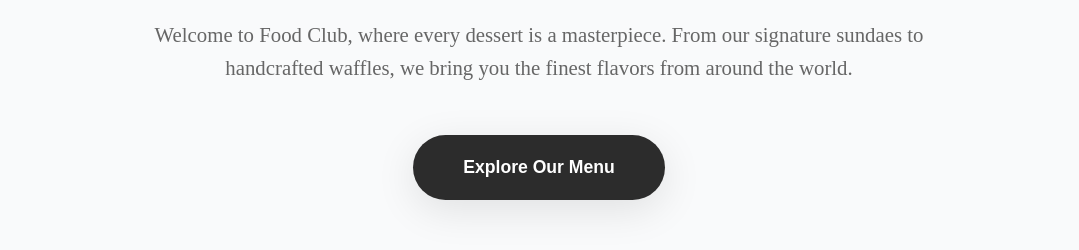
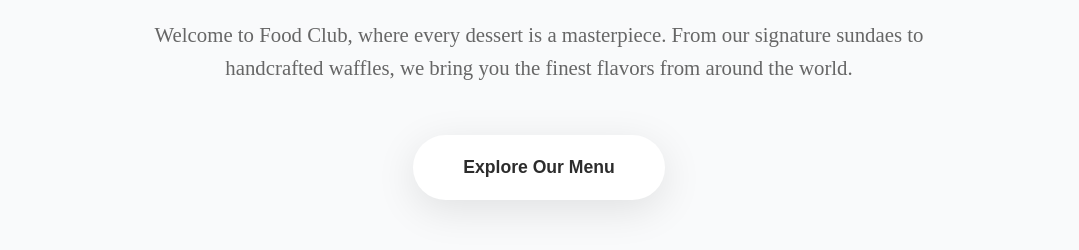
Before and after one commit to bhavya-428/foodfuel, a React (Vite) app: page / in a window 1280 px wide. Shown: the part 1060-1310 px from the top of the page, without its empty margins (101-1180 px from the left). Built offline with nearby package versions, Linux system fonts and the light colour scheme; no server answers.

Commit message:
UI: Refined color palette and consistency in Home and index styles

```diff
--- a/src/Pages/Home.css
+++ b/src/Pages/Home.css
@@ -36,8 +36,8 @@
   padding: 22px 50px;
   border-radius: 50px;
   border: none;
-  background: var(--dark);
-  color: white;
+  background: var(--text);
+  color: var(--text-color);
   font-size: 1.1rem;
   font-weight: bold;
   cursor: pointer;
--- a/src/index.css
+++ b/src/index.css
@@ -7,7 +7,7 @@
   --accent: #FFD369;
   --dark: #2C2C2C;
   --light: #F9FAFB;
-
+  --text: #ffffff;
   --bg-color: #F9FAFB;
   --text-color: var(--dark);
   --shadow: 0 8px 32px 0 rgba(44, 44, 44, 0.08); /* Adjusted shadow for new palette */
@@ -28,7 +28,7 @@
   --accent: #FFD369;
   --dark: #F9FAFB;
   --light: #2C2C2C;
-
+  --text: #000000;
   --bg-color: #2C2C2C;
   --text-color: #F9FAFB;
   --shadow: 0 8px 32px 0 rgba(0, 0, 0, 0.5);
```
